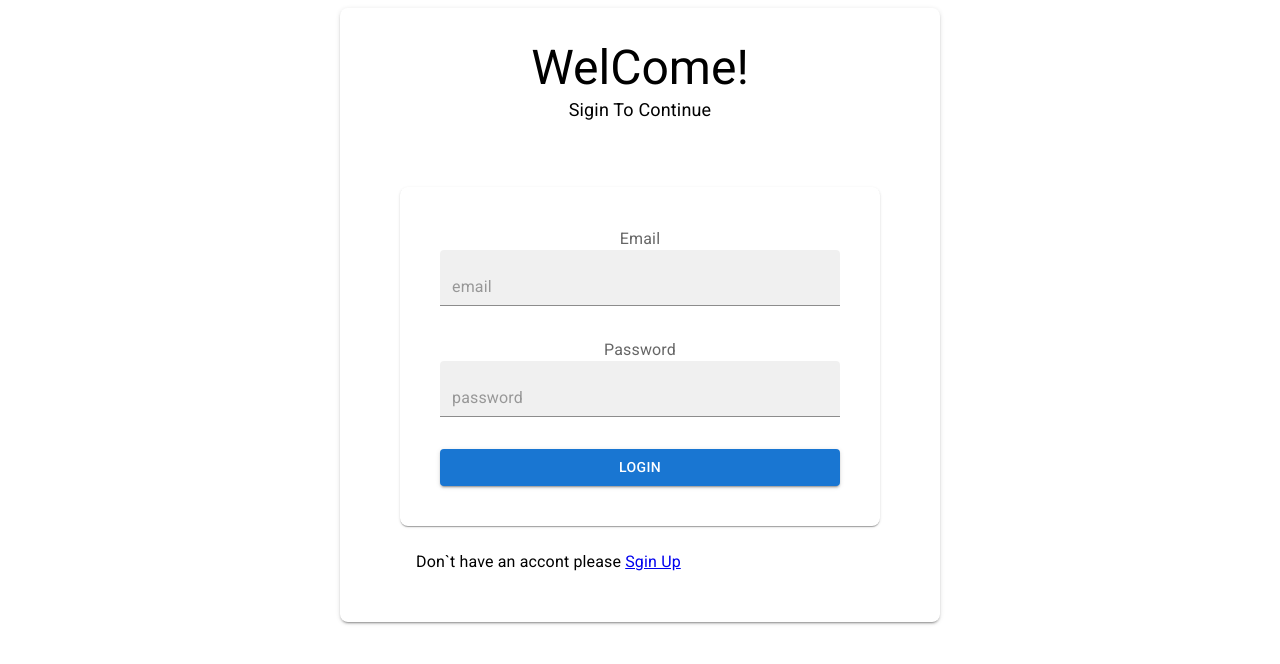
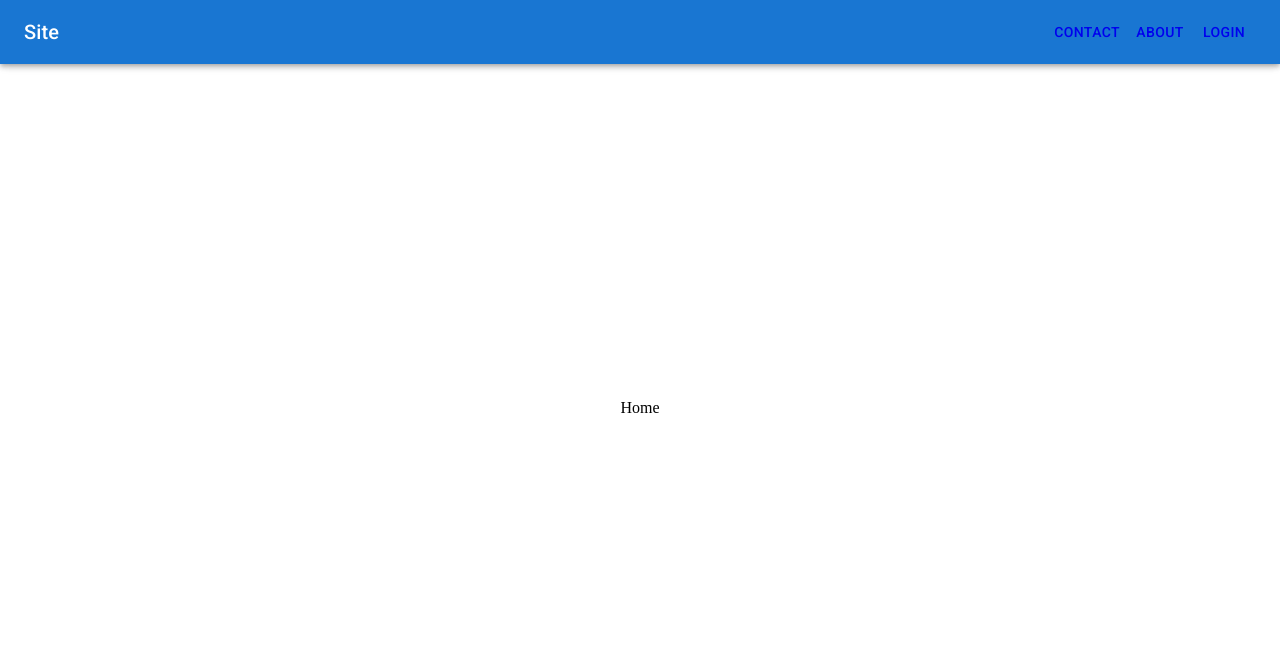
Before and after one commit to MahendraSH/react-mui-ts, a React (Vite) app: page / in a window 1280 px wide. Before the commit this address led to /signin. Shown: the top 664 px of the page. Built offline with nearby package versions, Linux system fonts and the light colour scheme.

Commit message:
GestRoute Layout for Home page

```diff
--- a/src/App.tsx
+++ b/src/App.tsx
@@ -7,6 +7,7 @@ import About from "./pages/About";
 import SignIn from "./pages/SignIn";
 import Signup from "./pages/SignUp";
 import AuthLayout from "./layout/AuthLayout";
+import GestRouteLayout from "./layout/GestRouteLayout";
 
 interface AppProps {}
 
@@ -14,10 +15,12 @@ const App: FC<AppProps> = ({}) => {
   return (
     <>
       <Routes>
-        <Route path="/" element={<RootLayout />}>
+        <Route path="/" element={<GestRouteLayout />}>
           <Route index element={<Home />} />
-          <Route path="/contact" element={<Contact />} />
-          <Route path="/about" element={<About />} />
+          <Route element={<RootLayout />}>
+            <Route path="/contact" element={<Contact />} />
+            <Route path="/about" element={<About />} />
+          </Route>
         </Route>
         <Route element={<AuthLayout />}>
           <Route path="/signin" element={<SignIn />} />
--- a/src/components/navbar.tsx
+++ b/src/components/navbar.tsx
@@ -1,13 +1,12 @@
 import { AppBar, Button, Toolbar, Typography } from "@mui/material";
 import { FC } from "react";
-import { Link, useNavigate } from "react-router-dom";
+import { Link } from "react-router-dom";
 import { useAppDispatch, useAppSelector } from "../app/hooks";
 import { logOutUser } from "../app/user/userSlice";
 
 interface NavbarProps {}
 
 const Navbar: FC<NavbarProps> = ({}) => {
-  const navgate = useNavigate();
   const user = useAppSelector((state) => state.userReducers.user);
   const dispacth = useAppDispatch();
   return (
@@ -16,19 +15,19 @@ const Navbar: FC<NavbarProps> = ({}) => {
         <Typography variant="h6" component="div" sx={{ flexGrow: 1 }}>
           Site
         </Typography>
+
+        <Link to={"/contact"}>
+          <Button color="inherit">contact</Button>
+        </Link>
+        <Link to={"/about"}>
+          <Button color="inherit">about</Button>
+        </Link>
         {user.id ? (
           <>
-            <Link to={"/contact"}>
-              <Button color="inherit">contact</Button>
-            </Link>
-            <Link to={"/about"}>
-              <Button color="inherit">about</Button>
-            </Link>
             <Button
               color="inherit"
               onClick={(e) => {
                 e.preventDefault();
-                console.log("log out");
                 dispacth(logOutUser());
               }}
             >
--- /dev/null
+++ b/src/layout/GestRouteLayout.tsx
@@ -0,0 +1,26 @@
+import { FC } from "react";
+import Navbar from "../components/navbar";
+import { Outlet } from "react-router-dom";
+import { Container } from "@mui/material";
+
+interface GestRouteLayoutProps {}
+
+const GestRouteLayout: FC<GestRouteLayoutProps> = ({}) => {
+  return (
+    <>
+      <Navbar />
+      <Container
+        sx={{
+          display: "flex",
+          height: "100vh",
+          justifyContent: "center",
+          alignItems: "center",
+        }}
+      >
+        <Outlet />
+      </Container>
+    </>
+  );
+};
+
+export default GestRouteLayout;
--- a/src/layout/RootLayout.tsx
+++ b/src/layout/RootLayout.tsx
@@ -1,8 +1,6 @@
 import { FC, useEffect } from "react";
-import Navbar from "../components/navbar";
 import { useAppSelector } from "../app/hooks";
 import { Outlet, useNavigate } from "react-router-dom";
-import { Box, Container } from "@mui/material";
 
 interface RootLayoutProps {}
 
@@ -17,17 +15,7 @@ const RootLayout: FC<RootLayoutProps> = ({}) => {
   if (user.id) {
     return (
       <>
-        <Navbar />
-        <Container
-          sx={{
-            display: "flex",
-            height: "100vh",
-            justifyContent: "center",
-            alignItems: "center",
-          }}
-        >
-          <Outlet />
-        </Container>
+        <Outlet />
       </>
     );
   }
```
